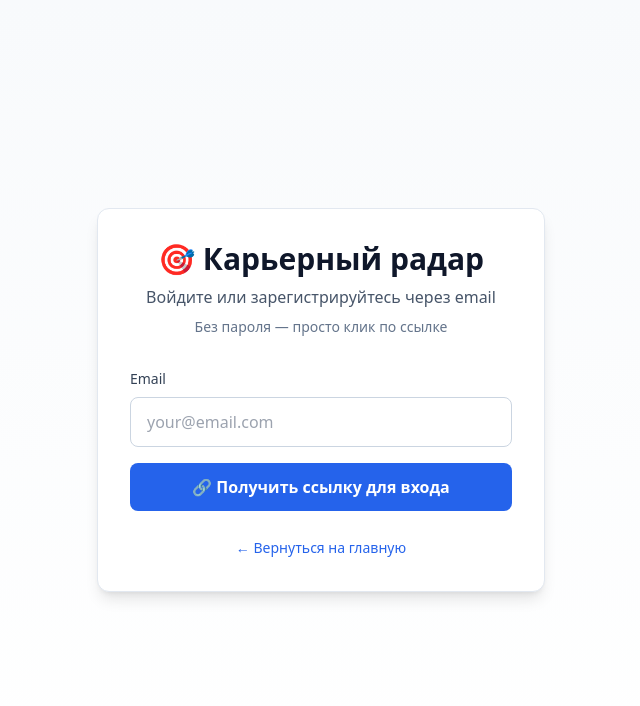
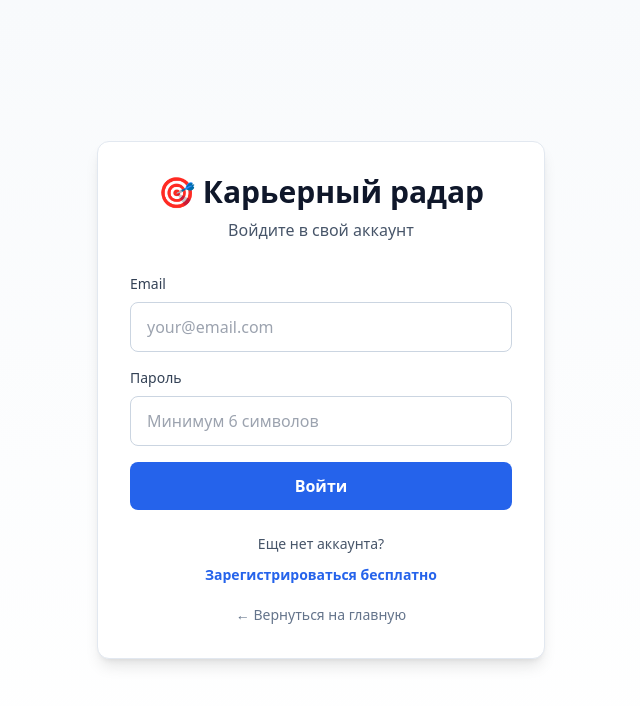
Before and after one commit to RadikMardanov/career-radar, a Next.js app: page /login in a window 1280 px wide. Shown: the top 706 px of the page, without its empty margins (319-959 px from the left). Built offline with nearby package versions, Linux system fonts and the light colour scheme; no server answers.

Commit message:
Update page.tsx

```diff
--- a/app/login/page.tsx
+++ b/app/login/page.tsx
@@ -3,45 +3,66 @@
 import { useState, useEffect } from 'react'
 import { supabase } from '@/lib/supabase'
 import { useRouter } from 'next/navigation'
+import Link from 'next/link'
 
 export default function Login() {
   const router = useRouter()
   const [email, setEmail] = useState('')
+  const [password, setPassword] = useState('')
+  const [isSignUp, setIsSignUp] = useState(false)
   const [loading, setLoading] = useState(false)
+  const [error, setError] = useState('')
   const [message, setMessage] = useState('')
-  const [error, setError] = useState('')
 
+  // АВТО-ВХОД: Если пользователь уже авторизован, сразу кидаем в дашборд
   useEffect(() => {
     const checkUser = async () => {
-      const { data: { user } } = await supabase.auth.getUser()
-      if (user) {
-        router.push('/onboarding')
+      const { data: { session } } = await supabase.auth.getSession()
+      if (session) {
+        router.push('/dashboard')
       }
     }
     checkUser()
   }, [router])
 
-  const handleLogin = async (e: React.FormEvent) => {
+  const handleAuth = async (e: React.FormEvent) => {
     e.preventDefault()
     setLoading(true)
+    setError('')
     setMessage('')
-    setError('')
 
-    // ВАЖНО: редирект на /auth/callback, а не на /onboarding
-    const { error } = await supabase.auth.signInWithOtp({
-      email,
-      options: {
-        emailRedirectTo: `${window.location.origin}/auth/callback`,
-      },
-    })
-
-    if (error) {
-      setError(error.message)
-    } else {
-      setMessage('✅ Ссылка для входа отправлена на вашу почту! Проверьте inbox (и папку "Спам").')
+    try {
+      if (isSignUp) {
+        // РЕГИСТРАЦИЯ
+        const { error } = await supabase.auth.signUp({
+          email,
+          password,
+        })
+        if (error) throw error
+        setMessage('✅ Регистрация успешна! Перенаправляем в кабинет...')
+        setTimeout(() => router.push('/dashboard'), 1500)
+      } else {
+        // ВХОД
+        const { error } = await supabase.auth.signInWithPassword({
+          email,
+          password,
+        })
+        if (error) throw error
+        router.push('/dashboard')
+      }
+    } catch (err: any) {
+      // Делаем ошибки понятными для пользователя
+      if (err.message.includes('Invalid login credentials')) {
+        setError('Неверный email или пароль. Проверьте данные или зарегистрируйтесь.')
+      } else if (err.message.includes('User already registered')) {
+        setError('Этот email уже зарегистрирован. Пожалуйста, войдите в систему.')
+        setIsSignUp(false)
+      } else {
+        setError(err.message)
+      }
+    } finally {
+      setLoading(false)
     }
-
-    setLoading(false)
   }
 
   return (
@@ -49,11 +70,12 @@ export default function Login() {
       <div className="max-w-md w-full bg-white rounded-xl shadow-lg p-8 border border-slate-200">
         <div className="text-center mb-8">
           <h1 className="text-3xl font-bold text-slate-900 mb-2">🎯 Карьерный радар</h1>
-          <p className="text-slate-600">Войдите или зарегистрируйтесь через email</p>
-          <p className="text-sm text-slate-500 mt-2">Без пароля — просто клик по ссылке</p>
+          <p className="text-slate-600">
+            {isSignUp ? 'Создайте аккаунт для начала поиска' : 'Войдите в свой аккаунт'}
+          </p>
         </div>
 
-        <form onSubmit={handleLogin} className="space-y-4">
+        <form onSubmit={handleAuth} className="space-y-4">
           <div>
             <label htmlFor="email" className="block text-sm font-medium text-slate-700 mb-2">
               Email
@@ -69,31 +91,64 @@ export default function Login() {
             />
           </div>
 
+          <div>
+            <label htmlFor="password" className="block text-sm font-medium text-slate-700 mb-2">
+              Пароль
+            </label>
+            <input
+              id="password"
+              type="password"
+              value={password}
+              onChange={(e) => setPassword(e.target.value)}
+              required
+              minLength={6}
+              className="w-full px-4 py-3 border border-slate-300 rounded-lg focus:ring-2 focus:ring-primary focus:border-transparent outline-none"
+              placeholder="Минимум 6 символов"
+            />
+          </div>
+
           <button
             type="submit"
             disabled={loading}
-            className="w-full bg-primary text-white py-3 rounded-lg font-semibold hover:bg-blue-700 transition disabled:bg-slate-400"
+            className="w-full bg-primary text-white py-3 rounded-lg font-semibold hover:bg-blue-700 transition disabled:bg-slate-400 disabled:cursor-not-allowed"
           >
-            {loading ? 'Отправка...' : '🔗 Получить ссылку для входа'}
+            {loading ? 'Обработка...' : (isSignUp ? 'Зарегистрироваться' : 'Войти')}
           </button>
         </form>
 
         {message && (
-          <div className="mt-4 p-4 bg-green-50 border border-green-200 rounded-lg text-green-800 text-sm">
+          <div className="mt-4 p-4 bg-green-50 border border-green-200 rounded-lg text-green-800 text-sm text-center">
             {message}
           </div>
         )}
 
         {error && (
-          <div className="mt-4 p-4 bg-red-50 border border-red-200 rounded-lg text-red-800 text-sm">
+          <div className="mt-4 p-4 bg-red-50 border border-red-200 rounded-lg text-red-800 text-sm text-center">
             {error}
           </div>
         )}
 
         <div className="mt-6 text-center">
-          <a href="/" className="text-primary hover:underline text-sm">
+          <p className="text-sm text-slate-600 mb-2">
+            {isSignUp ? 'Уже есть аккаунт?' : 'Еще нет аккаунта?'}
+          </p>
+          <button
+            type="button"
+            onClick={() => {
+              setIsSignUp(!isSignUp)
+              setError('')
+              setMessage('')
+            }}
+            className="text-primary font-semibold hover:underline text-sm"
+          >
+            {isSignUp ? 'Войти в систему' : 'Зарегистрироваться бесплатно'}
+          </button>
+        </div>
+
+        <div className="mt-4 text-center">
+          <Link href="/" className="text-slate-500 hover:text-slate-700 text-sm">
             ← Вернуться на главную
-          </a>
+          </Link>
         </div>
       </div>
     </main>
```
